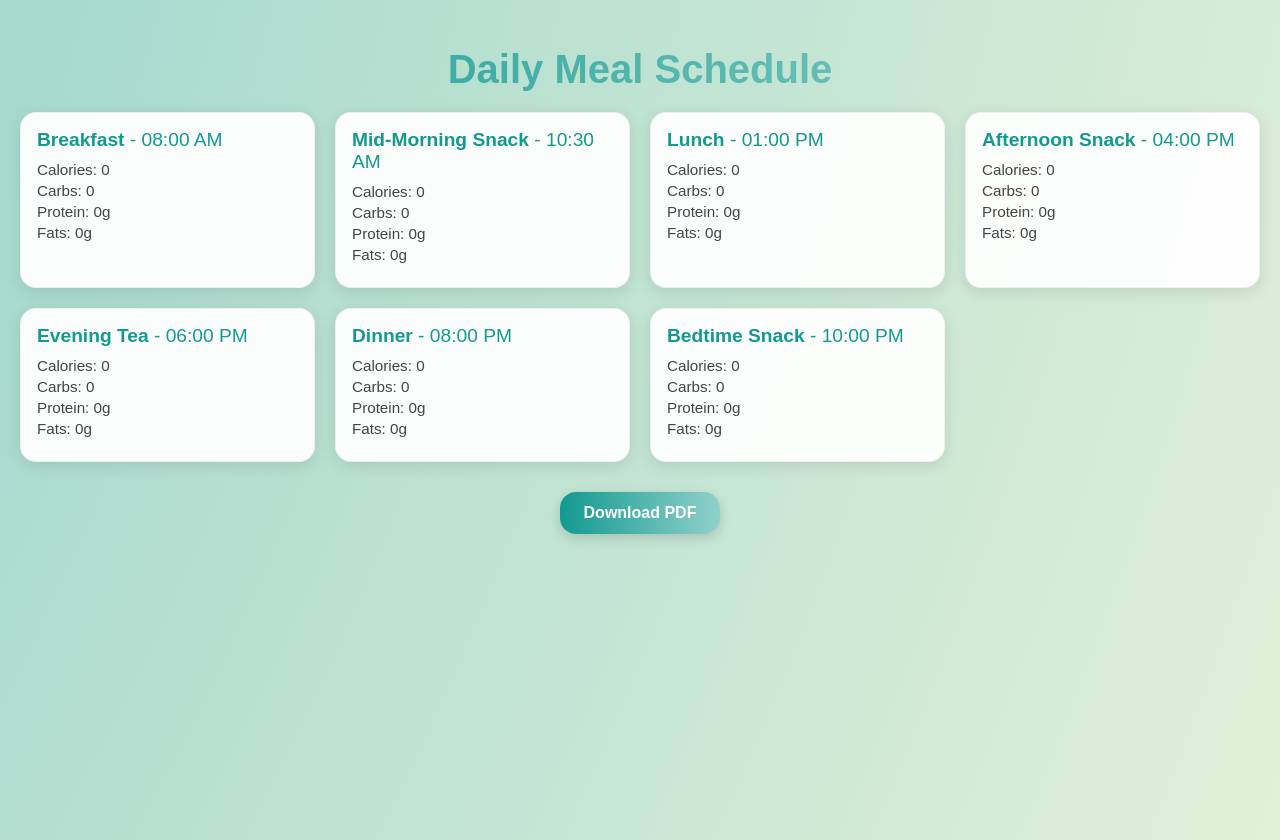
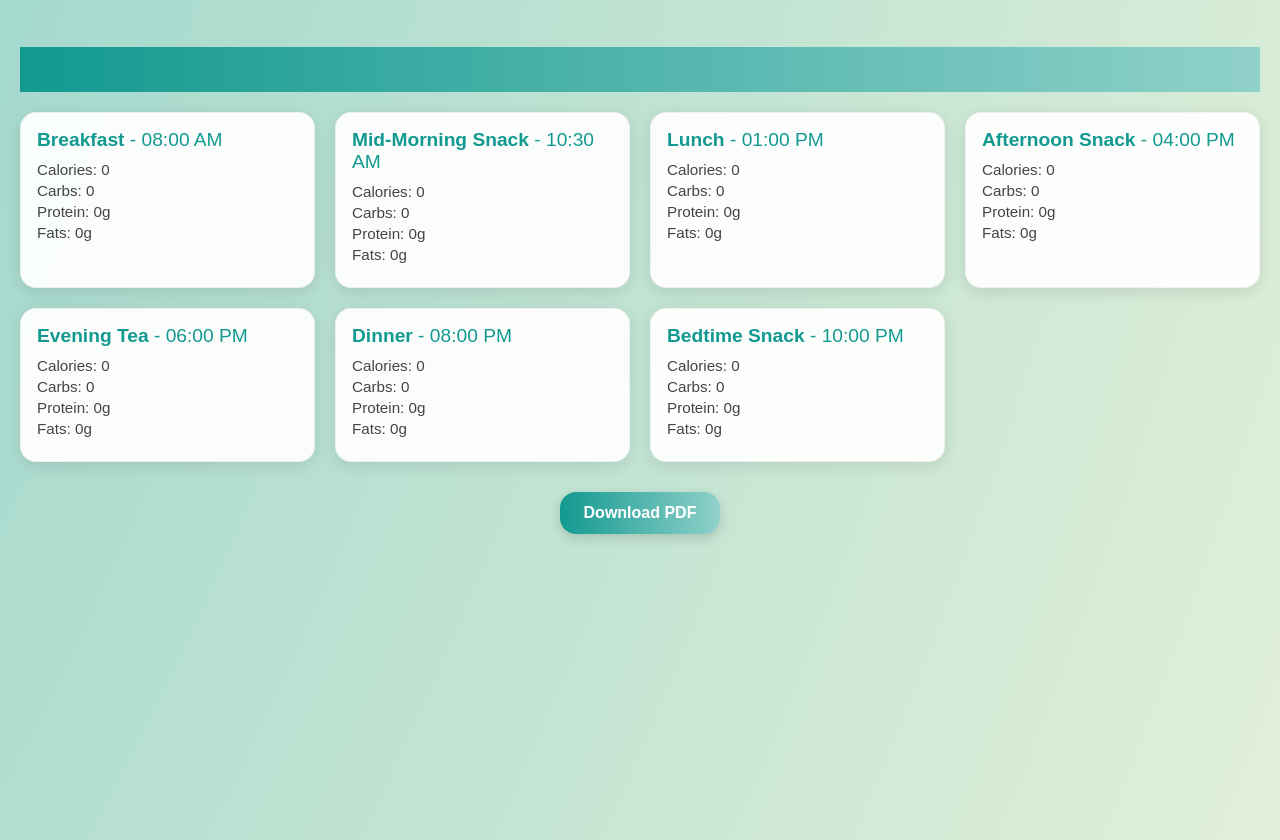
Before and after one commit to rck-rockerz16/meal-planner, a React (Vite) app: page / in a window 1280 px wide. Built offline with nearby package versions, Linux system fonts and the light colour scheme.

Commit message:
Update index.css

```diff
--- a/src/index.css
+++ b/src/index.css
@@ -32,7 +32,6 @@ body {
     font-size: 2.5rem;
     margin-bottom: 20px;
     background: linear-gradient(to right, var(--accent-dark), var(--accent));
-    -webkit-background-clip: text;
     -webkit-text-fill-color: transparent;
     font-weight: bold;
 }
@@ -265,6 +264,7 @@ label {
         gap: 10px !important;
     }
 }
+
 /* ---------- DESKTOP LAYOUT (≥ 768 px) ---------- */
 @media (min-width: 768px) {
     .overlay {
@@ -330,7 +330,6 @@ label {
 
     .meal-heading {
         background: linear-gradient(to right, var(--accent), var(--accent-dark));
-                 -webkit-background-clip: text;
         -webkit-text-fill-color: transparent;
     }
 
```
Lines whose indentation alone changed are shown as unchanged.
